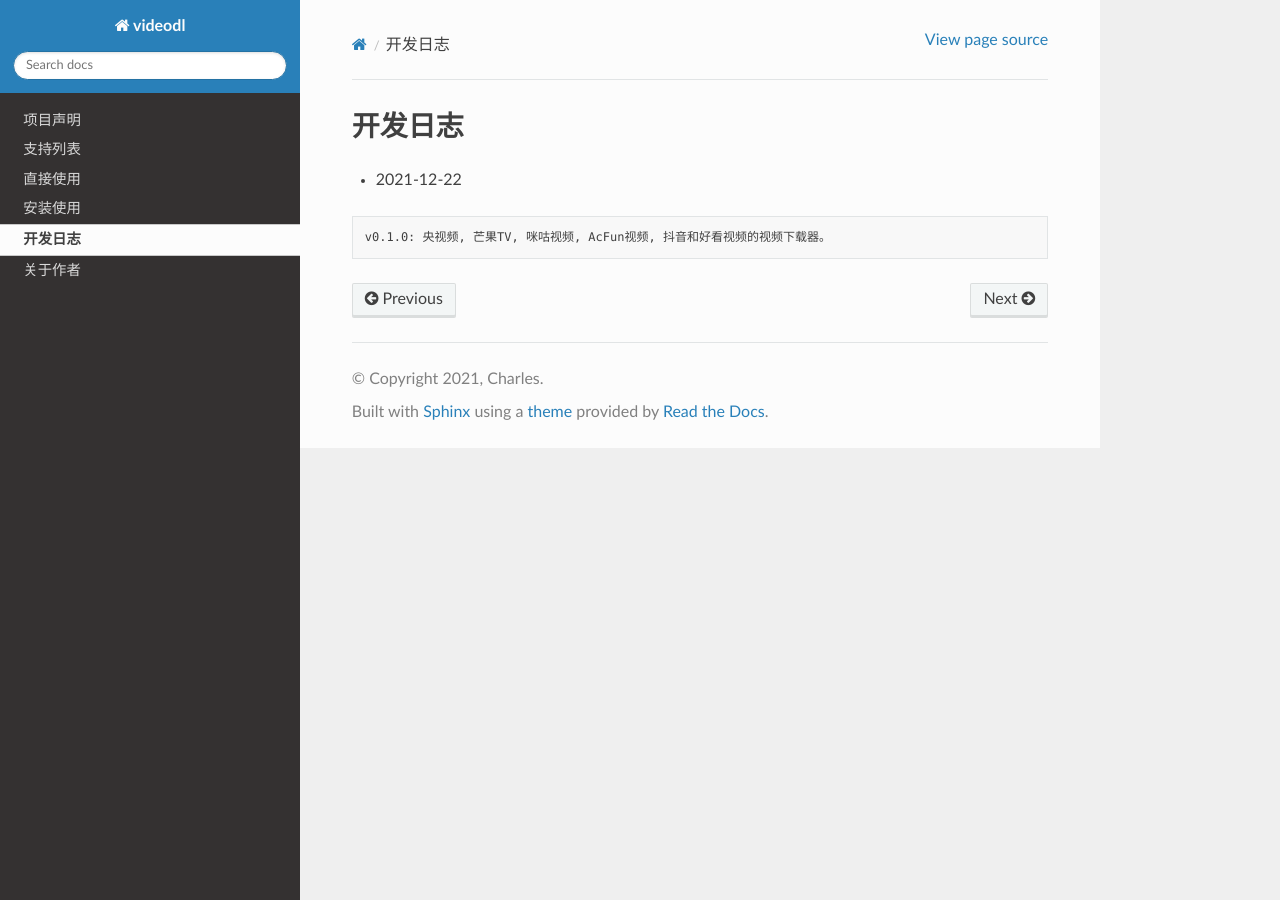
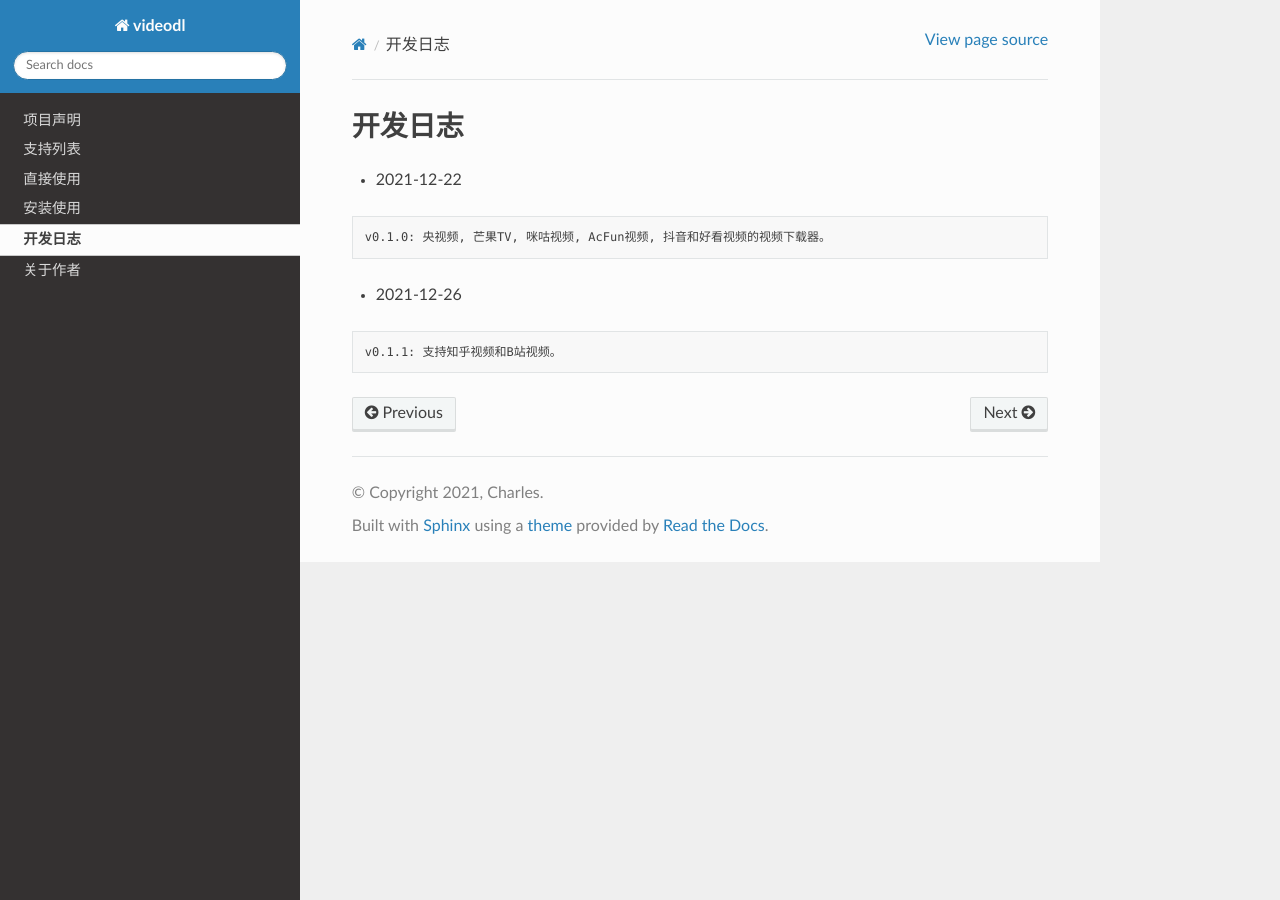
Before and after one commit to CharlesPikachu/videodl, a Sphinx documentation site: the page built from docs/Changelog.md, in a window 1280 px wide. Built offline with Sphinx 7.4.7 and the Read the Docs theme 2.0.0, drawn with Linux system fonts in a browser that asks for light colours.

Commit message:
update docs

````diff
--- a/docs/Changelog.md
+++ b/docs/Changelog.md
@@ -4,3 +4,8 @@
 ```
 v0.1.0: 央视频, 芒果TV, 咪咕视频, AcFun视频, 抖音和好看视频的视频下载器。
 ```
+
+- 2021-12-26
+```
+v0.1.1: 支持知乎视频和B站视频。
+```
````
